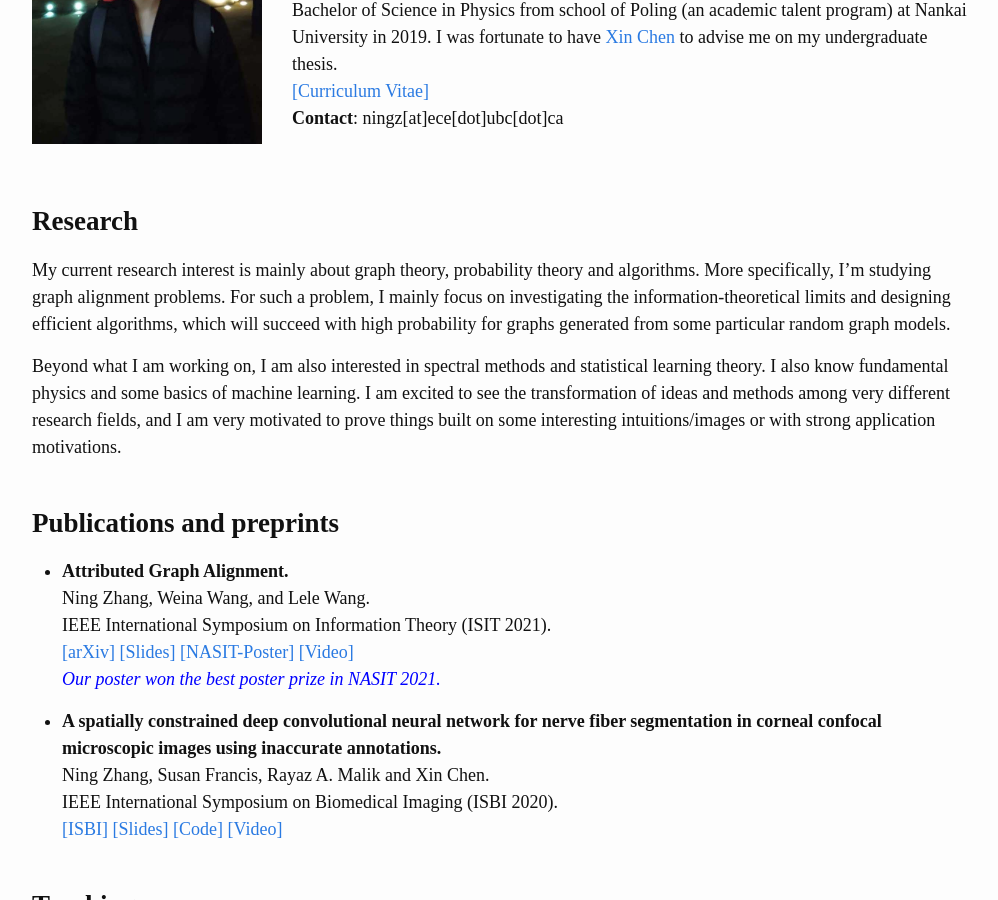
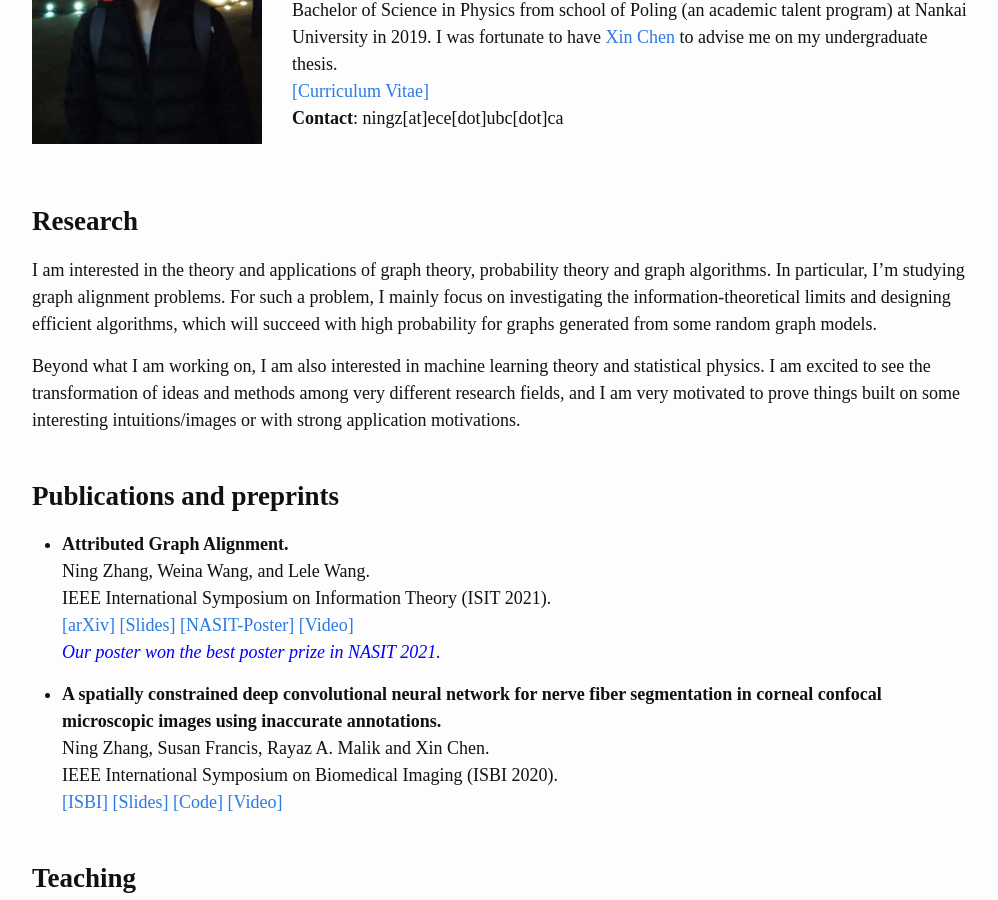
Before and after one commit to NingZhang-Git/NZ_website, a Jekyll site: the page built from index.md, in a window 1280 px wide and 900 px high, scrolled down 315 px. Shown: the whole window, without its empty margins (138-1136 px from the left). Built offline with Jekyll 4.4.1, drawn with Linux system fonts in a browser that asks for light colours.

Commit message:
Update index.md

```diff
--- a/index.md
+++ b/index.md
@@ -18,9 +18,9 @@ I am a research based master student in the department of ECE at the University
 <br>
 <br>
 ## **Research**
-My current research interest is mainly about graph theory, probability theory and algorithms. More specifically, I'm studying graph alignment problems. For such a problem, I mainly focus on investigating the information-theoretical limits and designing efficient algorithms, which will succeed with high probability for graphs generated from some particular random graph models.
+I am interested in the theory and applications of graph theory, probability theory and graph algorithms. In particular, I'm studying graph alignment problems. For such a problem, I mainly focus on investigating the information-theoretical limits and designing efficient algorithms, which will succeed with high probability for graphs generated from some random graph models.
 
-Beyond what I am working on, I am also interested in spectral methods and statistical learning theory. I also know fundamental physics and some basics of machine learning. I am excited to see the transformation of ideas and methods among very different research fields, and I am very motivated to prove things built on some interesting intuitions/images or with strong application motivations.
+Beyond what I am working on, I am also interested in machine learning theory and statistical physics. I am excited to see the transformation of ideas and methods among very different research fields, and I am very motivated to prove things built on some interesting intuitions/images or with strong application motivations.
 <br/>
 <br/>
 
```
